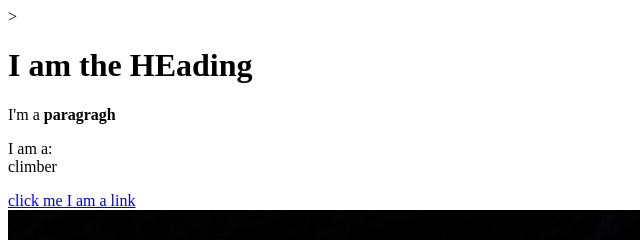
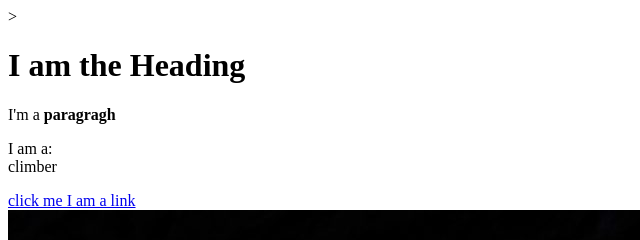
Before and after one commit to basiccoder007/cartoon-website, a plain HTML site: page test.html in a window 1280 px wide. Shown: the top 240 px of the page, 0-640 px from the left. Drawn offline with Linux system fonts and the light colour scheme.

Commit message:
Update test.html

```diff
--- a/test.html
+++ b/test.html
@@ -4,7 +4,7 @@
     <title>Test Page</title>
 </head>
 ><body>
-    <h1>I am the HEading</h1>
+    <h1>I am the Heading</h1>
     <p>I'm a <b>paragragh</b></p>
     <p>I am a:<br>
          climber</p>
```
